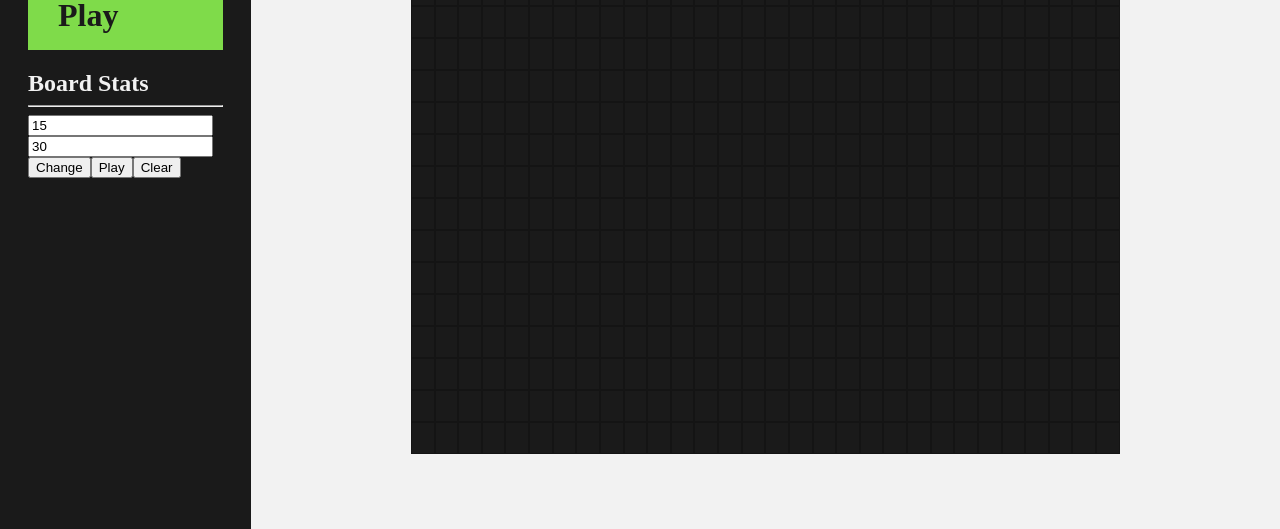
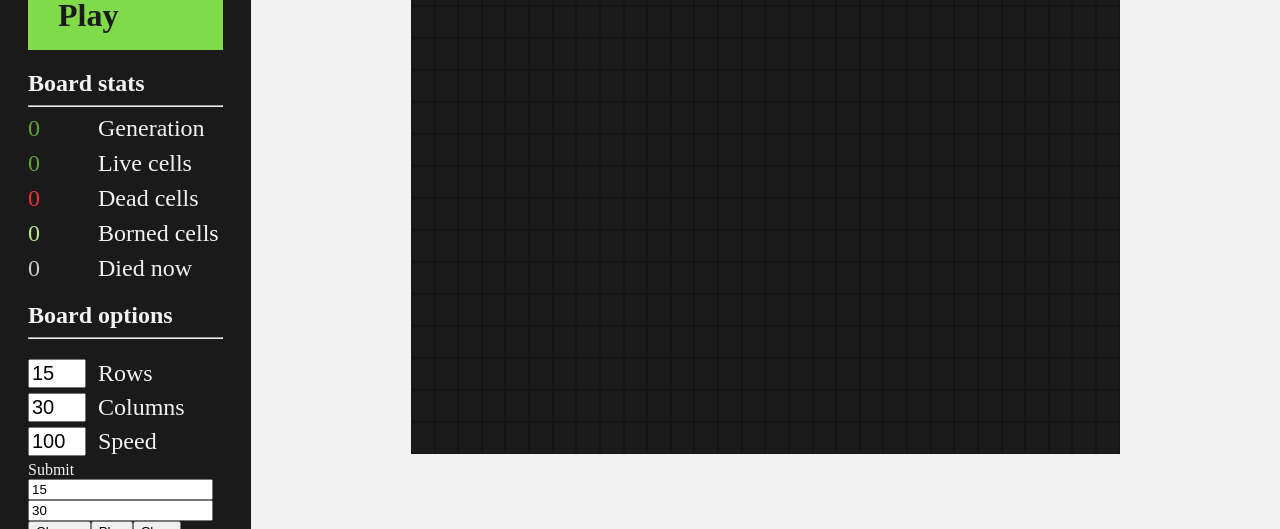
Before and after one commit to kengru/life, a React (Create React App) app: page / in a window 1280 px wide. Shown: the part 186-715 px from the top of the page. Built offline with nearby package versions, Linux system fonts and the light colour scheme.

Commit message:
Adding options and stats.

```diff
--- a/package.json
+++ b/package.json
@@ -14,6 +14,7 @@
     "react": "^17.0.1",
     "react-dom": "^17.0.1",
     "react-google-font-loader": "^1.1.0",
+    "react-hook-form": "^6.15.5",
     "react-scripts": "4.0.3",
     "typescript": "^4.1.2",
     "web-vitals": "^1.0.1"
--- a/src/components/UI/Button.tsx
+++ b/src/components/UI/Button.tsx
@@ -1,7 +1,9 @@
-export const Button = () => {
+export const Button = (props: ButtonProps) => {
+  const { label, action } = props;
+
   return (
-    <div className="button">
-      <p>Play</p>
+    <div className="button" onClick={action}>
+      <p>{label}</p>
     </div>
   );
 };
--- /dev/null
+++ b/src/components/UI/Options.tsx
@@ -0,0 +1,61 @@
+import { useForm, Controller } from "react-hook-form";
+// import { Button } from "./Button";
+
+export const Options = (props: OptionsProps) => {
+  const { rows, columns, speed, applyOptions } = props;
+  const { control, handleSubmit } = useForm();
+
+  const onSubmit = (data: OptionsForm) => {
+    applyOptions(+data.rows, +data.columns, +data.speed);
+  };
+
+  return (
+    <div className="options">
+      <h2>Board options</h2>
+      <hr />
+      <form onSubmit={handleSubmit(onSubmit)}>
+        <div className="option">
+          <div className="amount">
+            <Controller
+              name="rows"
+              control={control}
+              defaultValue={rows}
+              render={({ onChange, value }) => (
+                <input type="number" value={value} onChange={onChange} />
+              )}
+            />
+          </div>
+          <span>Rows</span>
+        </div>
+        <div className="option">
+          <div className="amount">
+            <Controller
+              name="columns"
+              control={control}
+              defaultValue={columns}
+              render={({ onChange, value }) => (
+                <input type="number" value={value} onChange={onChange} />
+              )}
+            />
+          </div>
+          <span>Columns</span>
+        </div>
+        <div className="option">
+          <div className="amount">
+            <Controller
+              name="speed"
+              control={control}
+              defaultValue={speed}
+              render={({ onChange, value }) => (
+                <input type="number" value={value} onChange={onChange} />
+              )}
+            />
+          </div>
+          <span>Speed</span>
+        </div>
+        <input style={{ all: "unset" }} className="button" type="submit" />
+      </form>
+      {/* <Button label="Apply" action={() => applyOptions(rows, columns, speed)} /> */}
+    </div>
+  );
+};
--- a/src/components/UI/Stats.tsx
+++ b/src/components/UI/Stats.tsx
@@ -1,17 +1,28 @@
-interface Props {
-  generation: number;
-  alive: number;
-  dead: number;
-  borned: number;
-  died: number;
-}
+export const Stats = (props: StatsProps) => {
+  const { generation, alive, dead, borned, died } = props;
 
-export const Stats = (props: Props) => {
   return (
     <div className="stats">
-      <h2>Board Stats</h2>
+      <h2>Board stats</h2>
       <hr />
-      <div className="info"></div>
+      <div>
+        <div className="stat">
+          <div className="amount gen">{generation}</div> <div>Generation</div>
+        </div>
+        <div className="stat">
+          <span className="amount live">{alive}</span> <span>Live cells</span>
+        </div>
+        <div className="stat">
+          <span className="amount dead">{dead}</span> <span>Dead cells</span>
+        </div>
+        <div className="stat">
+          <span className="amount borned">{borned}</span>{" "}
+          <span>Borned cells</span>
+        </div>
+        <div className="stat">
+          <span className="amount died">{died}</span> <span>Died now</span>
+        </div>
+      </div>
     </div>
   );
 };
--- a/src/containers/SideConfig.tsx
+++ b/src/containers/SideConfig.tsx
@@ -2,11 +2,26 @@ import { useCallback, useState } from "react";
 import { useLife } from "../providers/lifeProvider";
 import { Button } from "../components/UI/Button";
 import { Stats } from "../components/UI/Stats";
+import { Options } from "../components/UI/Options";
 
 export const SideConfig = () => {
-  const { playState, setDimensions, changePlayState } = useLife();
+  const {
+    speed,
+    playState,
+    setSpeed,
+    setDimensions,
+    changePlayState
+  } = useLife();
   const [rows, setRows] = useState(15);
   const [columns, setColumns] = useState(30);
+
+  const applyOptions = useCallback(
+    (rows: number, columns: number, speed: number) => {
+      setDimensions(rows, columns);
+      setSpeed(speed);
+    },
+    [setDimensions, setSpeed]
+  );
 
   const changeDimensions = useCallback(() => {
     setDimensions(rows, columns);
@@ -19,8 +34,14 @@ export const SideConfig = () => {
         <br />
         Game of Life
       </p>
-      <Button />
+      <Button label="Play" action={() => {}} />
       <Stats generation={0} alive={0} dead={0} borned={0} died={0} />
+      <Options
+        rows={rows}
+        columns={columns}
+        speed={speed}
+        applyOptions={applyOptions}
+      />
       <input
         type="number"
         value={rows}
--- a/src/index.tsx
+++ b/src/index.tsx
@@ -12,7 +12,7 @@ ReactDOM.render(
       fonts={[
         {
           font: "Source Code Pro",
-          weights: [400, 500, 600, 700, 800]
+          weights: [300, 400, 500, 600, 700, 800]
         }
       ]}
     />
--- a/src/providers/lifeProvider.tsx
+++ b/src/providers/lifeProvider.tsx
@@ -10,10 +10,12 @@ import { generateInitialLife } from "../utils/modification";
 import { nextGen } from "../utils/game-of-life";
 
 interface IContext {
+  speed: number;
   clicked: boolean;
   lifeState: boolean[][];
   playState: PlayState;
   dimensions: Dimensions;
+  setSpeed: (speed: number) => void;
   setDimensions: (rows: number, columns: number) => void;
   changePlayState: (state: PlayState) => void;
   changeState: (i: number, j: number) => void;
@@ -21,6 +23,7 @@ interface IContext {
 }
 
 const LifeContext = createContext<IContext>({
+  speed: 100,
   clicked: false,
   lifeState: [],
   playState: "stopped",
@@ -28,6 +31,7 @@ const LifeContext = createContext<IContext>({
     i: 15,
     j: 30
   },
+  setSpeed: () => {},
   setDimensions: () => {},
   changePlayState: () => {},
   changeState: () => {},
@@ -41,6 +45,7 @@ export const LifeProvider: FunctionComponent = ({ children }) => {
   );
   const [playState, setPlayState] = useState<PlayState>("stopped");
   const [dimensions, setD] = useState<Dimensions>({ i: 15, j: 30 });
+  const [speed, setSpeed] = useState(100);
 
   const setDimensions = useCallback((rows: number, columns: number) => {
     setD({ i: rows, j: columns });
@@ -60,16 +65,18 @@ export const LifeProvider: FunctionComponent = ({ children }) => {
     () => {
       setLifeState((prevState) => nextGen(prevState));
     },
-    playState === "playing" ? 100 : null
+    playState === "playing" ? speed : null
   );
 
   return (
     <LifeContext.Provider
       value={{
+        speed,
         clicked,
         lifeState,
         playState,
         dimensions,
+        setSpeed: setSpeed,
         setDimensions: setDimensions,
         changePlayState: setPlayState,
         changeClicked: setClicked,
--- a/src/styles.css
+++ b/src/styles.css
@@ -60,8 +60,62 @@ td {
   color: var(--whiteSpace);
 }
 
-.stats h2 {
+.options {
+  color: var(--whiteSpace);
+  margin-top: 20px;
+}
+
+.stats h2,
+.options h2 {
   margin-bottom: 0px;
+}
+
+.stat {
+  display: flex;
+  margin: 8px 0px 8px 0px;
+  font-weight: 300;
+  font-size: 24px;
+}
+
+.amount {
+  width: 70px;
+}
+
+/* stat colors */
+.gen,
+.live {
+  color: var(--aliveOld);
+}
+
+.dead {
+  color: var(--tertiaryStat);
+}
+
+.borned {
+  color: var(--aliveRecent);
+}
+
+.died {
+  color: var(--diedNow);
+}
+/* end of stat colors */
+
+.options form {
+  margin-top: 20px;
+}
+
+.option {
+  display: flex;
+  align-items: center;
+  margin: 5px 0px 5px 0px;
+  font-weight: 300;
+  font-size: 24px;
+}
+
+.option input {
+  width: 50px;
+  font-size: 20px;
+  margin-right: 20px;
 }
 
 .gameTable {
```
Also changed, not shown: src/typings.d.ts (+26 -0 lines), 1 other file (tests, documents, lock files or other folders).
